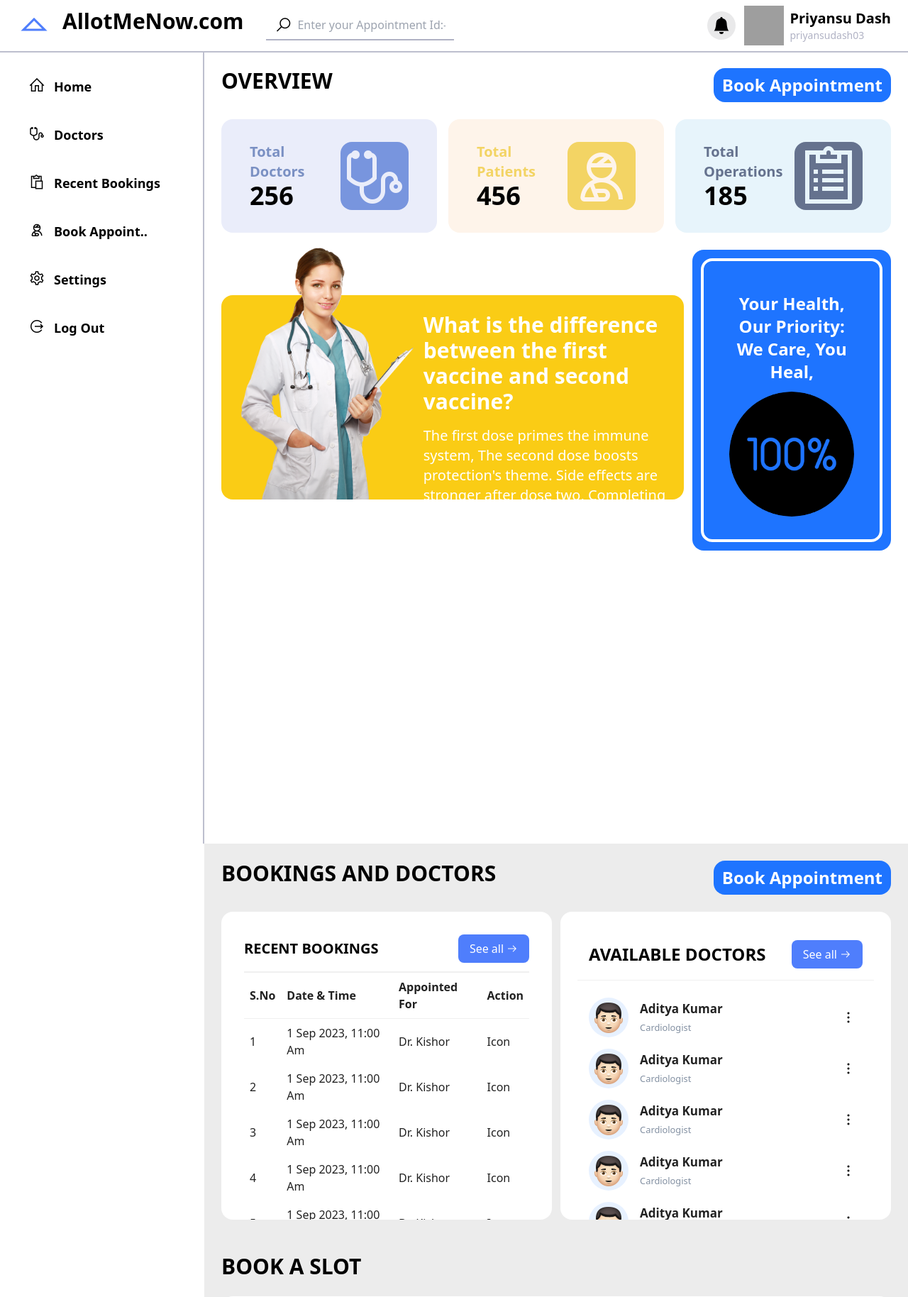
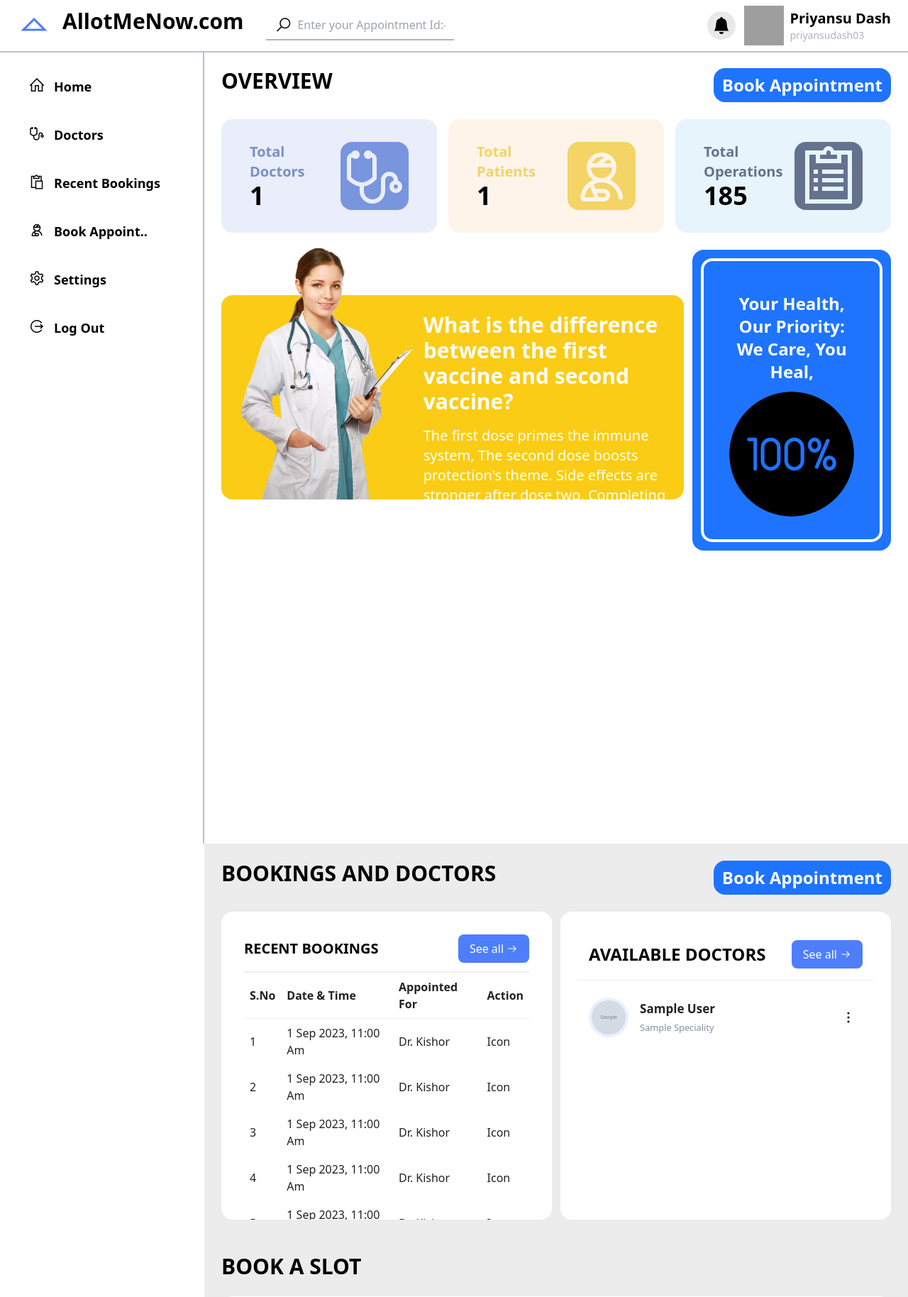
Before and after one commit to priyansudash03/Doctors-Appointment-Scheduler, a Django app: page /forPatient/ in a window 1280 px wide. Shown: the top 1828 px of the page at 71% size. Run offline with Django 4.2, Linux system fonts and the light colour scheme; tables that the repository leaves empty hold one stand-in row (values such as "Sample post"); grey boxes marked "Sample" are stand-in pictures; a database or web service that is not in the repository returns one stand-in record (values such as "Sample title"); data that the repository does not hold is empty; some libraries are stand-ins or nearby versions; grey boxes are pictures that could not be loaded.

Commit message:
login system in progress

```diff
--- a/mySite/myApp/templates/patientLandingPage.html
+++ b/mySite/myApp/templates/patientLandingPage.html
@@ -97,7 +97,7 @@
                 <div class="box py-6 px-10 bg-[#EAEDFA] rounded-2xl flex flex-row items-center justify-between h-40">
                     <div class="text-[#7a90c3]">
                         <h4 class="capitalize font-semibold text-xl">total doctors</h4>
-                        <h1 class="capitalize text-4xl text-black font-bold">256</h1>
+                        <h1 class="capitalize text-4xl text-black font-bold">{{noDoc}}</h1>
                     </div>
                     <div class="icon">
                         <i class="las la-stethoscope text-8xl bg-[#7895de] rounded-2xl text-[#EAEDFA]"></i>
@@ -106,7 +106,7 @@
                 <div class="box py-6 px-10 bg-[#FEF4EA] rounded-2xl flex flex-row items-center justify-between h-40">
                     <div class="text-[#f3d464]">
                         <h4 class="capitalize font-semibold text-xl">total patients</h4>
-                        <h1 class="capitalize text-4xl text-black font-bold">456</h1>
+                        <h1 class="capitalize text-4xl text-black font-bold">{{noPatient}}</h1>
                     </div>
                     <div class="icon">
                         <i class="las la-user-injured text-8xl bg-[#f3d464] rounded-2xl text-[#FEF4EA]"></i>
@@ -251,12 +251,14 @@
                     </div>
                     <div>
                         <div class="flex h-full flex-col pt-2 pb-2 pl-4 pr-4">
+
+                            {% for n in data %}
                             <div class="flex flex-row justify-between mb-4">
                                 <div class="flex flex-row items-center">
-                                    <img src="images/boy.png" alt="" class="w-14 h-14 bg-[#E7F1FF] p-1 rounded-full">
+                                    <img src={{n.image.imageURL}} alt="" class="w-14 cover h-14 bg-[#E7F1FF] p-1 rounded-full">
                                     <div class="ml-4 capitalize">
-                                        <h4 class="text-[#222] font-semibold text-[17px] ">Aditya Kumar</h4>
-                                        <small class="text-[#8390A2] font-medium ">Cardiologist</small>
+                                        <h4 class="text-[#222] font-semibold text-[17px] ">{{n.first_name}} {{n.last_name}}</h4>
+                                        <small class="text-[#8390A2] font-medium ">{{n.speciality}}</small>
                                     </div>
                                 </div>
 
@@ -264,72 +266,7 @@
                                     <i class="las la-ellipsis-v"></i>
                                 </div>
                             </div>
-                            <div class="flex flex-row justify-between mb-4">
-                                <div class="flex flex-row items-center">
-                                    <img src="images/boy.png" alt="" class="w-14 h-14 bg-[#E7F1FF] p-1 rounded-full">
-                                    <div class="ml-4 capitalize">
-                                        <h4 class="text-[#222] font-semibold text-[17px] ">Aditya Kumar</h4>
-                                        <small class="text-[#8390A2] font-medium ">Cardiologist</small>
-                                    </div>
-                                </div>
-
-                                <div class="contact  flex justify-center items-center mr-2 text-2xl">
-                                    <i class="las la-ellipsis-v"></i>
-                                </div>
-                            </div>
-                            <div class="flex flex-row justify-between mb-4">
-                                <div class="flex flex-row items-center">
-                                    <img src="images/boy.png" alt="" class="w-14 h-14 bg-[#E7F1FF] p-1 rounded-full">
-                                    <div class="ml-4 capitalize">
-                                        <h4 class="text-[#222] font-semibold text-[17px] ">Aditya Kumar</h4>
-                                        <small class="text-[#8390A2] font-medium ">Cardiologist</small>
-                                    </div>
-                                </div>
-
-                                <div class="contact  flex justify-center items-center mr-2 text-2xl">
-                                    <i class="las la-ellipsis-v"></i>
-                                </div>
-                            </div>
-
-                            <div class="flex flex-row justify-between mb-4">
-                                <div class="flex flex-row items-center">
-                                    <img src="images/boy.png" alt="" class="w-14 h-14 bg-[#E7F1FF] p-1 rounded-full">
-                                    <div class="ml-4 capitalize">
-                                        <h4 class="text-[#222] font-semibold text-[17px] ">Aditya Kumar</h4>
-                                        <small class="text-[#8390A2] font-medium ">Cardiologist</small>
-                                    </div>
-                                </div>
-
-                                <div class="contact  flex justify-center items-center mr-2 text-2xl">
-                                    <i class="las la-ellipsis-v"></i>
-                                </div>
-                            </div>
-                            <div class="flex flex-row justify-between mb-4">
-                                <div class="flex flex-row items-center">
-                                    <img src="images/boy.png" alt="" class="w-14 h-14 bg-[#E7F1FF] p-1 rounded-full">
-                                    <div class="ml-4 capitalize">
-                                        <h4 class="text-[#222] font-semibold text-[17px] ">Aditya Kumar</h4>
-                                        <small class="text-[#8390A2] font-medium ">Cardiologist</small>
-                                    </div>
-                                </div>
-
-                                <div class="contact  flex justify-center items-center mr-2 text-2xl">
-                                    <i class="las la-ellipsis-v"></i>
-                                </div>
-                            </div>
-                            <div class="flex flex-row justify-between mb-4">
-                                <div class="flex flex-row items-center">
-                                    <img src="images/boy.png" alt="" class="w-14 h-14 bg-[#E7F1FF] p-1 rounded-full">
-                                    <div class="ml-4 capitalize">
-                                        <h4 class="text-[#222] font-semibold text-[17px] ">Aditya Kumar</h4>
-                                        <small class="text-[#8390A2] font-medium ">Cardiologist</small>
-                                    </div>
-                                </div>
-
-                                <div class="contact  flex justify-center items-center mr-2 text-2xl">
-                                    <i class="las la-ellipsis-v"></i>
-                                </div>
-                            </div>
+                            {% endfor %}
 
                         </div>
                     </div>
--- a/mySite/myApp/views.py
+++ b/mySite/myApp/views.py
@@ -1,10 +1,25 @@
-from django.shortcuts import render,HttpResponse
+from django.shortcuts import render,HttpResponse,redirect
 from django.http import JsonResponse
 
 import requests
 
 # Create your views here.
 
+
+
+def docCount():
+    api_url_docCount = "http://127.0.0.1:3000/doctors/count"
+    response = requests.get(api_url_docCount)
+    data = response.json()
+
+    return data['count']
+
+def patientCount():
+    api_url_patientCount = "http://127.0.0.1:3000/patients/count"
+    response = requests.get(api_url_patientCount)
+    data2 = response.json()
+
+    return data2['count']
 
 def forDoctor(request):
     api_url = "http://127.0.0.1:3000/appointments"
@@ -83,12 +98,40 @@ def forDesk(request):
     return render(request,'deskLandingPage.html',context)
 
 def forPatient(request):
+    api_url = "http://127.0.0.1:3000/doctors"
+    response = requests.get(api_url)
+    data = response.json()
 
+    context={
+        "noDoc":docCount(),
+        "noPatient":patientCount(),
+        "data":data,
+    }
 
-    return render(request,"patientLandingPage.html")
+    return render(request,"patientLandingPage.html",context)
 
 def patientLogin(request):
-    return render(request,'patientLogin.html')
+
+    if(request.method=='POST'):
+        username = request.POST.get("username")
+        password = request.POST.get("password")
+
+        api_url = "http://127.0.0.1:3000/patients/login?phone="+username+"&pass="+password
+        print(api_url)
+        response = requests.get(api_url)
+        data = response.json()
+        print(data)
+
+        request.session['user_type'] = 'patient'
+        request.session['user_id']=username
+        print(request.session.get('user_type'))
+
+        print(f"Username = {username} \nPassword = {password}")
+        return redirect('forPatient')
+
+    else:
+        print("Get method")
+        return render(request,'patientLogin.html')
 
 def managerLogin(request):
     return render(request,'managerLogin.html')
```
Also changed, not shown: mySite/myApp/templates/patientLogin.html (+6 -6 lines), mySite/db.sqlite3.
